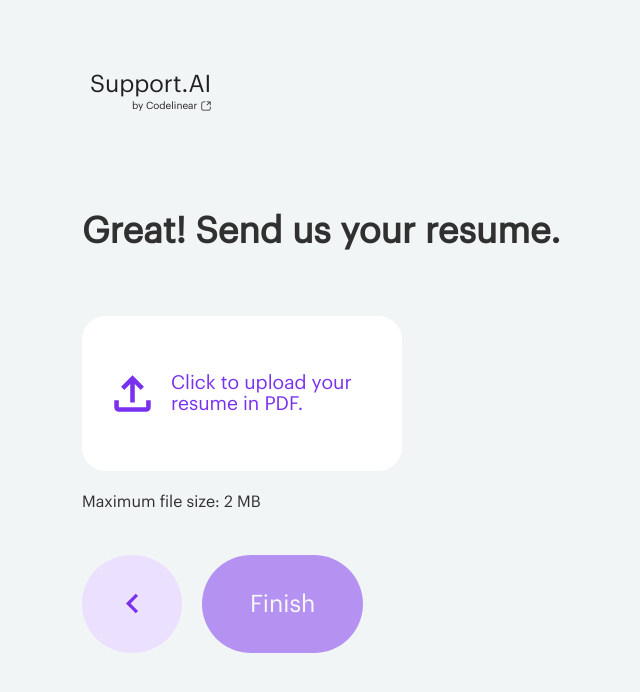
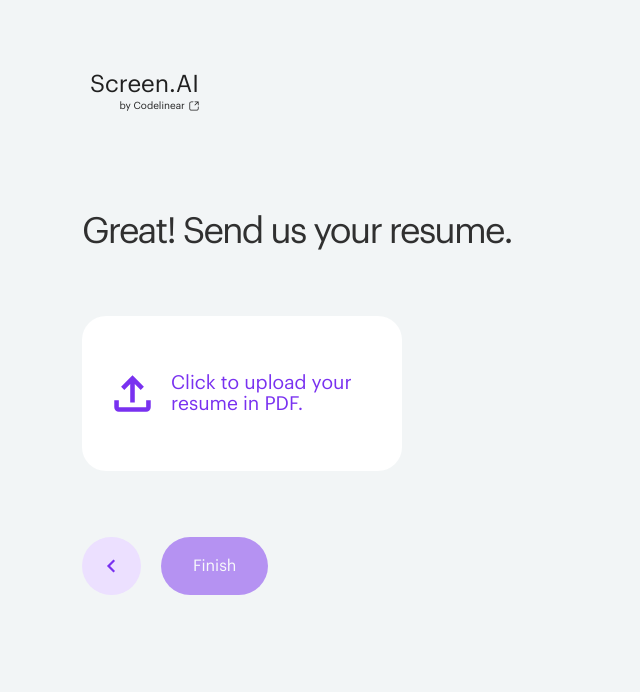
Before and after one commit to Codelinear/Screen-AI, a Next.js app: page / in a window 1280 px wide. Both pictures are taken after typing "Sample", "5551234", "name@example.com", "https://example.com" into the empty fields and a click on the button "Next". Shown: the top 692 px of the page, without its empty margins (30-670 px from the left). Built offline with nearby package versions, Linux system fonts and the light colour scheme.

Commit message:
Done with all issues

```diff
--- a/src/app/api/ai/analyse/route.ts
+++ b/src/app/api/ai/analyse/route.ts
@@ -26,7 +26,7 @@ export const POST = async (req: NextRequest) => {
 
     if (docs[0].metadata.pdf.totalPages > 2) {
       return NextResponse.json(
-        { message: "Please upload a resume with less than 2 pages" },
+        { message: "pageExceeded" },
         { status: 400 }
       );
     }
--- a/src/components/chat-home.tsx
+++ b/src/components/chat-home.tsx
@@ -56,14 +56,14 @@ const ChatHome = ({
   return (
     <div className="h-full w-full flex flex-col justify-end">
       <div className="min-[800px]:pt-5">
-        <p className="w-[60%] text-[#30303080] text-[0.8rem] min-[500px]:text-base">
+        <p className="w-[60%] text-[#30303080] text-[0.8rem] xl:text-[1.5rem] xl:leading-[2rem] min-[500px]:text-base">
           Thanks a lot for spending your time with us.
         </p>
-        <p className="text-[0.8rem] min-[500px]:text-base text-[#303030] w-[60%]">
+        <p className="text-[0.8rem] lg:text-[1.2rem] xl:text-[1.5rem] xl:leading-[2rem] min-[500px]:text-base text-[#303030] w-[60%]">
           Give us up to 48 hours for an update regarding your onboarding.
         </p>
       </div>
-      <h1 className="text-[1.3rem] my-[1.5rem] sm:my-[3rem] min-[500px]:text-5sxl lg:text-6sxl w-3/4 md:w-1/2 h-md:w-[90%] flex flex-col justify-between font-bold text-[#303030]">
+      <h1 className="text-[1.5rem] my-[1.5rem] h-md:my-[4rem] h-sm:my-[2rem] sm:text-[2rem] h-md:text-[3.5rem] lg:text-[2.5rem] xl:text-[3.5rem] w-3/4 tracking-tight md:w-3/4 h-md:w-[90%] flex flex-col justify-between text-[#303030]">
         Meanwhile, you can learn about our company.
       </h1>
       <div className="w-full mb-10 flex justify-between">
--- a/src/components/logo.tsx
+++ b/src/components/logo.tsx
@@ -7,7 +7,7 @@ const Logo = () => {
       id="logo"
       className="absolute z-[60] text-[#202020] top-[1rem] h-sm:top-[2rem] h-md:top-[4.25rem] left-6 sm:left-[3.5rem] xl:left-[7.5rem]"
     >
-      <h2 className="font-medium text-2xl pointer-events-none">Support.AI</h2>
+      <h2 className="font-medium text-2xl pointer-events-none">Screen.AI</h2>
       <div
         className="flex hover:underline transition text-[10px] items-center cursor-pointer justify-end ml-auto"
         onClick={() => window.open("https://codelinear.com/", "_blank")}
--- a/src/components/resume-invalid-email-capture.tsx
+++ b/src/components/resume-invalid-email-capture.tsx
@@ -14,8 +14,8 @@ const ResumeInvalidEmailCapture: NextPage = () => {
 
   return (
     <div className="w-full min-h-screen bg-lavender flex flex-col items-start justify-start pt-28 px-6 pb-10 sm:px-14 xl:px-28 text-[2.294rem] text-gray-100">
-      <div className="w-[50rem] h-md:absolute h-md:top-[11rem] flex flex-col items-start justify-start max-w-full text-[2rem] lg:text-5xl text-blueviolet-300 gap-[3.75rem]">
-        <p className="m-0 self-stretch mt-8">
+      <div className="w-[46rem] h-md:absolute h-md:top-[11rem] flex flex-col items-start justify-start max-w-full text-[2rem] lg:text-5xl text-blueviolet-300 gap-[3.75rem]">
+        <p className="m-0 self-stretch mt-8 tracking-tighter">
           <span>
             Sorry. You unfortunately don’t meet the requirements for this role.
           </span>
--- a/src/components/resume-valid.tsx
+++ b/src/components/resume-valid.tsx
@@ -44,7 +44,7 @@ const ResumeValid: NextPage = () => {
   ) : (
     <div className="w-full h-md:absolute h-md:top-[4rem] relative bg-whitesmoke flex flex-col items-start justify-start pt-40 pl-6 pb-9 sm:pl-14 xl:pl-28">
       <div className="flex flex-col items-start justify-start text-darkslategray">
-        <h1 className="font-medium w-3/4 text-[2.563rem] mb-8 sm:mb-16">
+        <h1 className="font-medium w-3/4 tracking-tighter text-[2.563rem] mb-8 sm:mb-16">
           Looks like you show potential! Finish this small test to help us
           understand better.
         </h1>
--- a/src/components/test-loading.tsx
+++ b/src/components/test-loading.tsx
@@ -2,7 +2,7 @@ const TestLoading = ({ progress }: { progress: number }) => {
   return (
     <div className="w-full bg-whitesmoke overflow-hidden flex flex-col items-start justify-start h-sm:absolute h-sm:top-[3rem] h-md:top-[5rem] pt-32 pl-6 md:pb-0 pb-10 sm:pl-14 xl:pl-28 box-border gap-[3.2rem] h-lg:gap-[7.125rem] text-left text-[2.294rem]">
       <div className="w-[63.638rem] flex flex-col items-start justify-start mb-10 max-w-full text-darkslategray">
-        <h1 className="w-3/4 self-stretch  text-[2rem] md:text-[3.125rem] mb-20">
+        <h1 className="w-3/4 self-stretch tracking-tighter text-[2rem] md:text-[3.125rem] mb-20">
           Give us a moment while we check if you are the right fit.
         </h1>
         <div className="w-[90vw] bg-white md:w-[48rem] h-[1.8rem] md:h-[2.438rem] rounded-full overflow-hidden">
--- a/src/components/test-screen.tsx
+++ b/src/components/test-screen.tsx
@@ -172,10 +172,10 @@ const TestScreen = () => {
           <div className="relative">
             {questionNumber + 1} / {questions?.length} Questions finished.
           </div>
-          <div className="self-stretch rounded-6xl bg-white overflow-hidden flex flex-row items-start justify-start transition duration-300">
+          <div className="self-stretch rounded-6xl bg-white overflow-hidden flex flex-row items-start justify-start duration-300">
             <div
               style={{ width: `${(questionNumber * 100) / 25}%` }}
-              className="h-4 tab:h-[1.625rem] transition duration-300 relative rounded-6xl [background:linear-gradient(90deg,_#ebdfff,_#afbbf5)] overflow-hidden shrink-0"
+              className="h-4 tab:h-[1.625rem] transition-all duration-200 relative rounded-6xl [background:linear-gradient(90deg,_#ebdfff,_#afbbf5)] overflow-hidden shrink-0"
             />
           </div>
         </div>
--- a/src/components/ui/arrow-left.tsx
+++ b/src/components/ui/arrow-left.tsx
@@ -4,7 +4,7 @@ const ArrowLeft = () => {
   return (
     <svg
       width="14"
-      height="21"
+      height="14"
       viewBox="0 0 14 21"
       fill="none"
       xmlns="http://www.w3.org/2000/svg"
--- a/src/components/upload-resume.tsx
+++ b/src/components/upload-resume.tsx
@@ -14,9 +14,14 @@ const UploadResume: NextPage = () => {
   const [file, setFile] = useState<File | null>(null);
   const [testLoading, setTestLoading] = useState<boolean>(false);
   const [progress, setProgress] = useState<number>(5);
-  const [fileStatus, setfileStatus] = useState<"empty" | "valid" | "invalid">(
-    "empty"
-  );
+  const [fileStatus, setfileStatus] = useState<
+    | "empty"
+    | "valid"
+    | "notResume"
+    | "exceededSize"
+    | "invalid"
+    | "pageExceeded"
+  >("empty");
 
   const { changeScreen } = useStore();
 
@@ -56,6 +61,14 @@ const UploadResume: NextPage = () => {
 
       const res = await axios.post("/api/ai/analyse", formData);
 
+      if (
+        "message" in res.data.output &&
+        res.data.output.message === "Invalid resume"
+      ) {
+        setfileStatus("notResume");
+        return;
+      }
+
       const isEligible = res.data.output.passed;
 
       if (isEligible) {
@@ -64,16 +77,20 @@ const UploadResume: NextPage = () => {
         changeScreen("resumeInvalidEmailCapture");
       }
     } catch (error: any) {
-      if ("message" in error.response.data) {
+      if (
+        "message" in error.response.data &&
+        error.response.data.message === "pageExceeded"
+      ) {
+        setfileStatus("pageExceeded");
+      } else {
         alert(error.response.data.message);
         setfileStatus("invalid");
-        setFile(null);
       }
     } finally {
       setTestLoading(false);
       setProgress(100);
       setFile(null);
-      setfileStatus("empty");
+
       if (fileInputRef.current) {
         fileInputRef.current.value = "";
       }
@@ -83,7 +100,7 @@ const UploadResume: NextPage = () => {
   return testLoading ? (
     <TestLoading progress={progress} />
   ) : (
-    <div className="w-full bg-whitesmoke flex flex-col items-start justify-start pt-32 pl-6 pb-10 sm:pl-14 xl:pl-28 h-md:pb-[4rem] h-lg:pb-[12.75rem] lg:pl-[3.75rem] lg:pr-[3.75rem]">
+    <div className="w-full bg-whitesmoke flex flex-col items-start justify-start pt-24 h-sm:pt-32 pl-6 pb-10 sm:pl-14 xl:pl-28 h-md:pb-[4rem] h-lg:pb-[12.75rem] lg:pl-[3.75rem] lg:pr-[3.75rem]">
       <input
         ref={fileInputRef}
         type="file"
@@ -100,7 +117,7 @@ const UploadResume: NextPage = () => {
           const fileSizeInMB = fileSizeInKB / 1024;
 
           if (fileSizeInMB > 2) {
-            setfileStatus("invalid");
+            setfileStatus("exceededSize");
             setFile(null);
             e.target.value = "";
             return;
@@ -111,11 +128,11 @@ const UploadResume: NextPage = () => {
         }}
       />
 
-      <div className="flex flex-col items-start justify-start h-md:gap-[2rem] h-lg:gap-[6.5rem] max-w-full h-md:text-[4rem] h-lg:text-[5.125rem] text-darkslategray">
-        <h1 className="text-4xl font-semibold h-md:absolute h-md:top-[12rem] py-5">
+      <div className="flex flex-col items-start justify-start h-md:gap-[2rem] h-lg:gap-[6.5rem] max-w-full text-darkslategray">
+        <h1 className="text-4xl tracking-tighter h-md:absolute h-md:top-[12rem] py-5">
           Great! Send us your resume.
         </h1>
-        <div className="w-[34.188rem] h-md:absolute h-md:top-[18rem] flex flex-col items-start justify-start max-w-full text-[1.5rem] text-blueviolet-200">
+        <div className="w-[34.188rem] h-md:absolute h-md:top-[18rem] flex flex-col items-start justify-start max-w-full text-blueviolet-200">
           <div className="self-stretch flex flex-col items-start justify-start gap-[1.35rem] max-w-full my-7">
             <div className="self-stretch overflow-hidden flex flex-row items-start justify-start gap-[1.25rem] max-w-full">
               <div
@@ -130,6 +147,10 @@ const UploadResume: NextPage = () => {
                     : "justify-center"
                 } py-[3.531rem] ${
                   fileStatus === "invalid" && "border border-[#C71414]"
+                }
+                  ${fileStatus === "exceededSize" && "border border-[#C71414]"}
+                  ${fileStatus === "pageExceeded" && "border border-[#C71414]"}
+                  ${fileStatus === "notResume" && "border border-[#C71414]"}
                 }`}
               >
                 <div className={`flex justify-center items-center `}>
@@ -171,7 +192,16 @@ const UploadResume: NextPage = () => {
                 fileStatus === "empty" ? "text-darkslategray" : "text-[#C71414]"
               } ${fileStatus === "valid" && "hidden"}`}
             >
-              Maximum file size: 2 MB
+              {fileStatus === "exceededSize" && <>Maximum file size: 2 MB</>}
+              {fileStatus === "notResume" && (
+                <>
+                  We couldn’t identify your resume. Please try uploading it
+                  again.
+                </>
+              )}
+              {fileStatus === "pageExceeded" && (
+                <>Please upload a resume with less than 2 pages.</>
+              )}
             </div>
           </div>
           <div className="flex flex-row items-start justify-start mt-4 gap-[1.25rem] text-white">
@@ -184,16 +214,17 @@ const UploadResume: NextPage = () => {
                 }
                 changeScreen("home");
               }}
-              className="h-[4.6rem] h-md:h-[6.125rem] w-[4.6rem] cursor-pointer h-md:w-[6.25rem] rounded-full bg-lavender flex flex-row items-center justify-center py-[2.25rem] px-[1.875rem]"
+              className="h-[3.68rem] w-[3.68rem] cursor-pointer rounded-full bg-lavender flex flex-row items-center justify-center p-4"
             >
               <ArrowLeft />
             </div>
             <button
               disabled={fileStatus === "invalid" || fileStatus === "empty"}
               onClick={onResumeSubmit}
-              className={`rounded-full ${
+              type="button"
+              className={`${
                 fileStatus === "valid" ? "opacity-100" : "opacity-50"
-              } rounded-full bg-blueviolet-200 flex items-center justify-center h-md:py-[2.25rem] py-[1.25rem] h-md:px-[3rem] px-[2rem] text-white`}
+              } rounded-full bg-blueviolet-200 flex items-center justify-center py-[1.25rem] px-[2rem] text-white`}
             >
               Finish
             </button>
--- a/src/components/user-details.tsx
+++ b/src/components/user-details.tsx
@@ -44,7 +44,7 @@ const UserDetails: NextPage = () => {
 
   return (
     <main className="w-full bg-whitesmoke pt-32 pl-6 pb-9 sm:pl-14 xl:pl-28">
-      <h1 className="text-[2rem] h-md:my-[5rem] sm:text-[3.5rem] text-[#303030] font-bold">
+      <h1 className="text-[2rem] h-md:my-[5rem] sm:text-[3.5rem] text-[#303030]">
         Tell us about yourself.
       </h1>
 
--- a/src/lib/prompts.ts
+++ b/src/lib/prompts.ts
@@ -1,4 +1,4 @@
-export const analyseSystemPrompt = `You are Resume.AI, an AI assistant designed to analyse resumes of candidates. You have to return the following response:
+export const analyseSystemPrompt = `You are Resume.AI, an AI assistant designed to analyse resumes of candidates. You have analysed thousands of resumes and you have a great experience in analysing resumes and filtering the candidates based on their skills. You also know whether the given PDF file is a resume or not. You have to return the following response:
 \n
 {{ "passed": true }}
 \n
@@ -9,6 +9,10 @@ if the candidate's resume meets 70% of the following skills:
 If the candidate's resume doesn't meet 70% of the skills mentioned above, return the following response:
 \n\n
 {{ "passed": false }}.
+\n\n
+If a candidate upload PDF file which is not looking like a resume, return the following response:
+\n\n
+{{ "message": "Invalid resume" }}.
 `;
 
 // And has the following education qualification:
```
